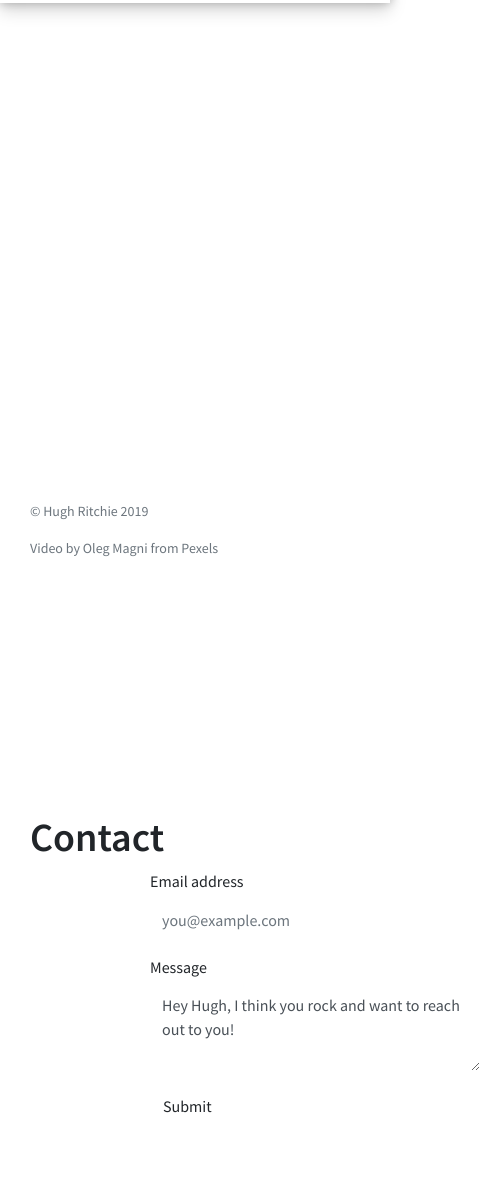
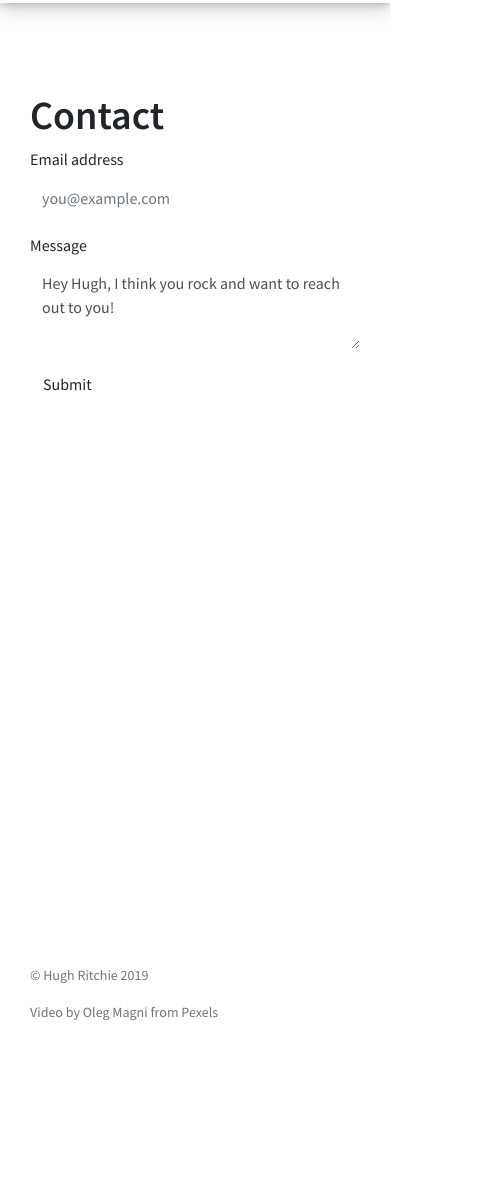
Before and after one commit to litlw/litlw.github.io, a plain HTML site: page index.html in a window 390 px wide. Shown: the part 4691-5880 px from the top of the page, 495 px wide, since content can reach past the window. Drawn offline with nearby package versions, Linux system fonts and the light colour scheme; files that its build step writes are made by us from their sources.

Commit message:
fixed contact alignment

```diff
--- a/index.html
+++ b/index.html
@@ -508,7 +508,7 @@
             <div class="container-fluid absolute-bottom text" id="contact">
                 <div class="col-12 col-sm-10 offset-sm-1">
                     <div class="row">
-                        <div class="col-12 col-sm-6">
+                        <div class="d-none d-sm-inline-block col-6">
                             <div class="spacer"></div>
 
                             <div class="spacer"></div>
@@ -529,7 +529,7 @@
                         <div class="col-12 col-sm-6 my-5 py-3">
                             <h1 class="text sb mt-4">Contact</h1>
                             <div class="row">
-                                <div class="col-12 col-sm-8 offset-4">
+                                <div class="col-12 col-sm-8 offset-sm-4">
 
                                     <form>
                                         <div class="form-group">
@@ -557,6 +557,24 @@
                                     </form>
                                 </div>
                             </div>
+
+                        </div>
+                        <div class="d-inline-block d-sm-none col-12">
+                            <div class="spacer"></div>
+
+                            <div class="spacer"></div>
+
+                            <div class="spacer mb-5  "></div>
+
+                            <p class="text-muted">
+
+                                © Hugh Ritchie 2019
+                            </p>
+                            <p class="text-muted">
+                                Video by Oleg Magni from Pexels
+                            </p>
+
+                            <div class="spacer"></div>
 
                         </div>
                     </div>
```
